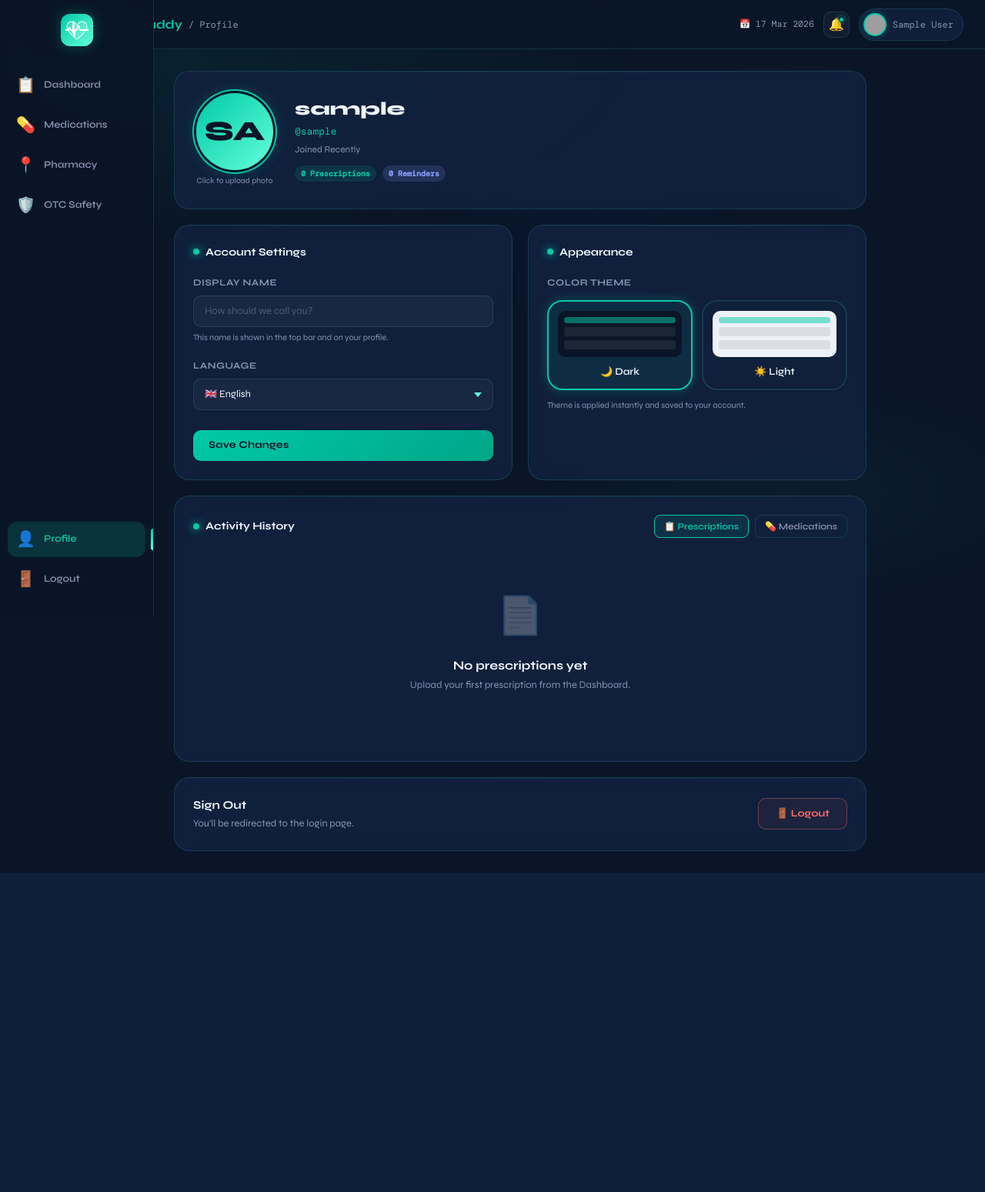
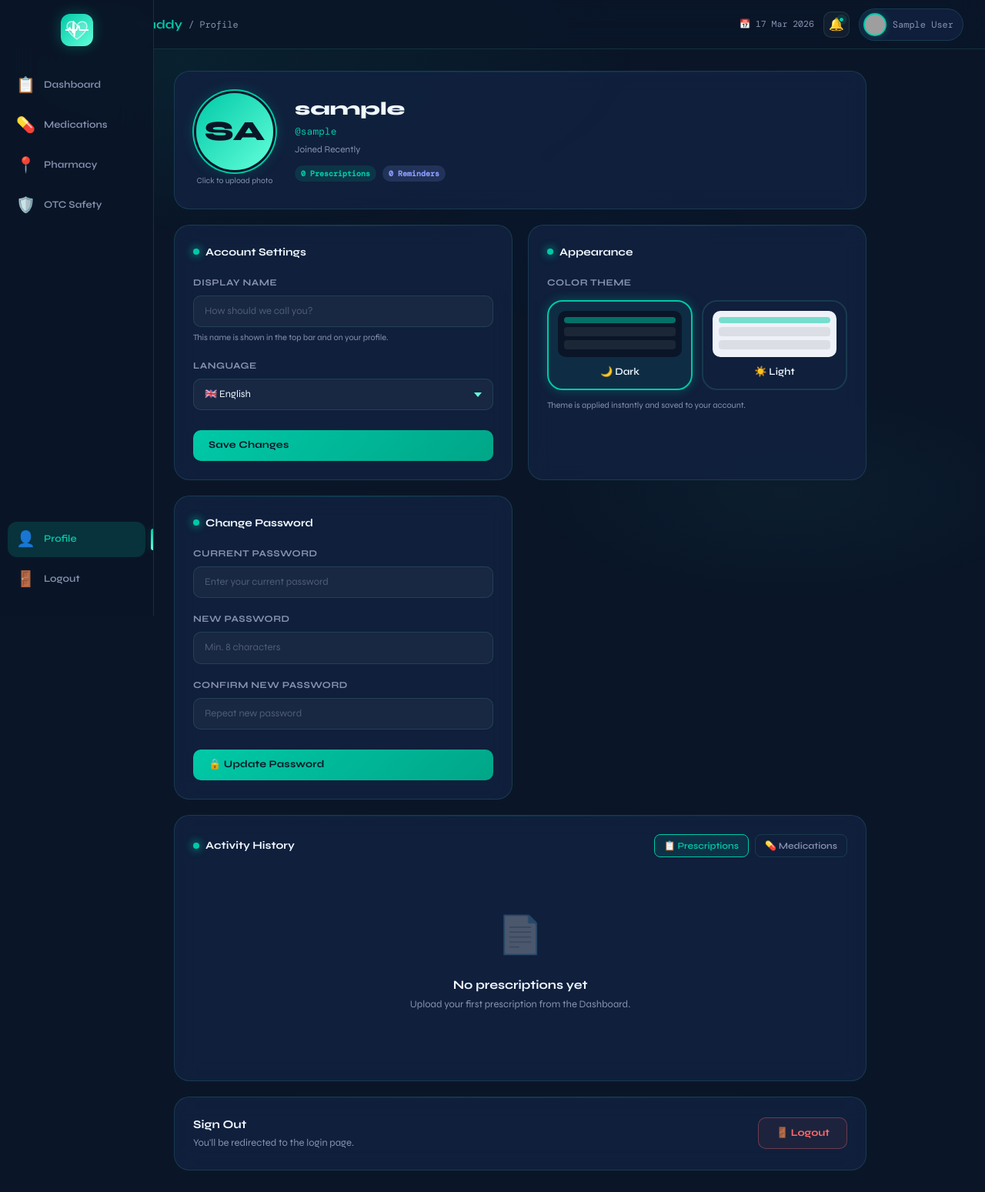
Before and after one commit to karucholagiridhar/PharmaBuddy, a Flask app: page /profile in a window 1280 px wide. Shown: the whole page at 77% size. Before the commit the page ends 1134 px from the top, so only its background shows below. Run offline with Flask 3, Linux system fonts and the light colour scheme; the visitor is signed in with stand-in values (Sample User, id 1); data that the repository does not hold is empty; some libraries are stand-ins or nearby versions; some web fonts are replaced; grey boxes are pictures that could not be loaded.

Commit message:
Fix email reminders, add change password, fix report freeze
- Fix email reminders not sending: add ±1 min tolerance window,
  populate current_match_time, and deduplicate via email_notifications
  collection to prevent double sends
- Add change password feature to profile page with bcrypt verification
- Fix report email freezing the app: move stats fetch + SMTP into a
  daemon background thread so the route returns immediately
- Use daemon=True on all background threads in mail_service

Co-Authored-By: Claude Sonnet 4.6 <noreply@anthropic.com>

```diff
--- a/app.py
+++ b/app.py
@@ -1,6 +1,7 @@
 from flask import Flask, render_template, request, redirect, url_for, session, flash, jsonify
 import os
 import uuid
+import threading
 from datetime import datetime
 from functools import wraps
 from werkzeug.utils import secure_filename
@@ -440,17 +441,17 @@ def email_report():
     if not email:
         return jsonify({'error': 'Email required'}), 400
 
-    try:
-        stats = reminder_manager.get_adherence_stats(session['user'])
-        success, msg = mail_service.send_performance_report(email, stats)
+    user = session['user']
 
-        if success:
-            return jsonify({'success': True, 'message': msg})
-        else:
-            return jsonify({'success': False, 'message': f'Failed to send report: {msg}'}), 500
-    except Exception as e:
-        logger.error(f"Email Report Error: {e}")
-        return jsonify({'error': str(e)}), 500
+    def _send():
+        try:
+            stats = reminder_manager.get_adherence_stats(user)
+            mail_service.send_performance_report(email, stats)
+        except Exception as e:
+            logger.error(f"Email Report Error for {user}: {e}")
+
+    threading.Thread(target=_send, daemon=True).start()
+    return jsonify({'success': True, 'message': 'Report is being prepared and will be sent shortly.'})
 
 @app.route('/pharmacy')
 @login_required
@@ -538,6 +539,24 @@ def safety():
 def profile():
     user = session['user']
     if request.method == 'POST':
+        action = request.form.get('action')
+
+        if action == 'change_password':
+            current_pw = request.form.get('current_password', '')
+            new_pw = request.form.get('new_password', '')
+            confirm_pw = request.form.get('confirm_password', '')
+            if not all([current_pw, new_pw, confirm_pw]):
+                flash("All password fields are required.", "danger")
+            elif new_pw != confirm_pw:
+                flash("New passwords do not match.", "danger")
+            elif len(new_pw) < 8:
+                flash("New password must be at least 8 characters.", "danger")
+            else:
+                ok, msg = auth_manager.change_password(user, current_pw, new_pw)
+                flash(msg, "success" if ok else "danger")
+            return redirect(url_for('profile'))
+
+        # Default: save profile settings
         updates = {}
         display_name = request.form.get('display_name', '').strip()
         language = request.form.get('language', 'en')
--- a/services/mail_service.py
+++ b/services/mail_service.py
@@ -63,7 +63,7 @@ class MailService:
 
         # Run in background thread
         import threading
-        threading.Thread(target=_send).start()
+        threading.Thread(target=_send, daemon=True).start()
         return True, "Email queued for sending"
 
     def send_performance_report(self, to_email, stats):
@@ -152,5 +152,5 @@ class MailService:
 
         # Run in background thread
         import threading
-        threading.Thread(target=_send).start()
+        threading.Thread(target=_send, daemon=True).start()
         return True, "Report queued for sending"
--- a/services/scheduler.py
+++ b/services/scheduler.py
@@ -38,13 +38,15 @@ class SchedulerService:
 
             for reminder in due_reminders:
                 recipient = reminder.get('notification_email')
-                if recipient:
+                matched_time = reminder.get('current_match_time', '')
+                if recipient and matched_time:
                     self.mail_svc.send_dose_reminder(
                         recipient,
                         reminder['medicine_name'],
                         reminder['dosage'],
                         reminder.get('instructions', ''),
-                        reminder.get('current_match_time', 'NOW')
+                        matched_time
                     )
+                    self.reminder_mgr.mark_notification_sent(reminder['_id'], matched_time)
         except Exception as e:
             logger.error(f"Scheduler Job Error: {e}")
--- a/templates/profile.html
+++ b/templates/profile.html
@@ -93,6 +93,30 @@
         </button>
       </div>
       <p class="field-hint" style="margin-top:12px;">Theme is applied instantly and saved to your account.</p>
+    </div>
+
+    <!-- Change Password -->
+    <div class="ez-card reveal" style="animation-delay:0.15s">
+      <div class="card-head"><div class="card-title-dot"><div class="dot"></div>Change Password</div></div>
+      <form method="POST" action="{{ url_for('profile') }}">
+        <input type="hidden" name="action" value="change_password">
+        <div class="profile-field">
+          <label class="profile-label">Current Password</label>
+          <input type="password" name="current_password" class="ez-input"
+                 placeholder="Enter your current password" required>
+        </div>
+        <div class="profile-field">
+          <label class="profile-label">New Password</label>
+          <input type="password" name="new_password" class="ez-input"
+                 placeholder="Min. 8 characters" required minlength="8">
+        </div>
+        <div class="profile-field">
+          <label class="profile-label">Confirm New Password</label>
+          <input type="password" name="confirm_password" class="ez-input"
+                 placeholder="Repeat new password" required minlength="8">
+        </div>
+        <button type="submit" class="btn-teal" style="width:100%;margin-top:8px;">🔒 Update Password</button>
+      </form>
     </div>
 
   </div>
--- a/utils/auth.py
+++ b/utils/auth.py
@@ -51,3 +51,12 @@ class AuthManager:
             return False
         self.users.update_one({"username": username}, {"$set": safe})
         return True
+
+    def change_password(self, username: str, current_password: str, new_password: str) -> tuple:
+        user = self.users.find_one({"username": username})
+        if not user or not bcrypt.checkpw(current_password.encode('utf-8'), user['password_hash']):
+            return False, "Current password is incorrect."
+        new_hash = bcrypt.hashpw(new_password.encode('utf-8'), bcrypt.gensalt())
+        self.users.update_one({"username": username}, {"$set": {"password_hash": new_hash}})
+        logger.info(f"Password changed for user: {username}")
+        return True, "Password changed successfully."
--- a/utils/reminder.py
+++ b/utils/reminder.py
@@ -20,6 +20,7 @@ class ReminderManager:
         self.reminders.create_index([("user_id", 1), ("is_active", 1), ("start_date", 1), ("end_date", 1)], background=True)
         self.adherence.create_index([("user_id", 1), ("date", 1), ("status", 1)], background=True)
         self.adherence.create_index([("user_id", 1), ("medicine_name", 1), ("date", 1), ("scheduled_time", 1)], background=True)
+        self.db['email_notifications'].create_index([("reminder_id", 1), ("date", 1), ("scheduled_time", 1)], background=True)
 
     def add_reminder(
         self,
@@ -377,26 +378,60 @@ class ReminderManager:
 
     def check_due_reminders(self) -> List[Dict]:
         """
-        Check for reminders that are due within the next few minutes
-        and haven't been notified yet (or simply return due ones for now).
-        This is intended for background scheduling.
+        Check for reminders due now (with ±1 minute tolerance) that haven't
+        been notified yet today. Returns list of due reminders enriched with
+        a 'current_match_time' field indicating which scheduled time matched.
         """
         try:
             now = datetime.now()
-            current_time = now.strftime("%H:%M")
             today = now.date().isoformat()
 
-            # Find active reminders valid for today
+            # Use current minute + previous minute to handle scheduler timing drift
+            current_time = now.strftime("%H:%M")
+            prev_time = (now - timedelta(minutes=1)).strftime("%H:%M")
+            times_to_check = [current_time, prev_time]
+
             active_reminders = list(self.reminders.find({
                 "is_active": True,
                 "email_notification": True,
                 "start_date": {"$lte": today},
                 "end_date": {"$gte": today},
-                "times": current_time
+                "times": {"$in": times_to_check}
             }))
 
-            return active_reminders
+            # Fetch already-sent notifications for today to avoid duplicates
+            sent_cursor = self.db['email_notifications'].find(
+                {"date": today},
+                {"reminder_id": 1, "scheduled_time": 1, "_id": 0}
+            )
+            notified_set = {(doc["reminder_id"], doc["scheduled_time"]) for doc in sent_cursor}
+
+            due = []
+            for reminder in active_reminders:
+                rid = str(reminder['_id'])
+                # Find the earliest matching time that hasn't been notified yet
+                for t in times_to_check:
+                    if t in reminder.get('times', []) and (rid, t) not in notified_set:
+                        r = dict(reminder)
+                        r['_id'] = rid
+                        r['current_match_time'] = t
+                        due.append(r)
+                        break  # One notification per reminder per scheduler run
+
+            return due
 
         except Exception as e:
             logger.error(f"Error checking due reminders: {str(e)}")
             return []
+
+    def mark_notification_sent(self, reminder_id: str, scheduled_time: str):
+        """Record that an email notification was sent to prevent duplicate sends."""
+        try:
+            self.db['email_notifications'].insert_one({
+                "reminder_id": reminder_id,
+                "scheduled_time": scheduled_time,
+                "date": datetime.now().date().isoformat(),
+                "sent_at": datetime.now().isoformat()
+            })
+        except Exception as e:
+            logger.error(f"Error recording notification sent: {str(e)}")
```
